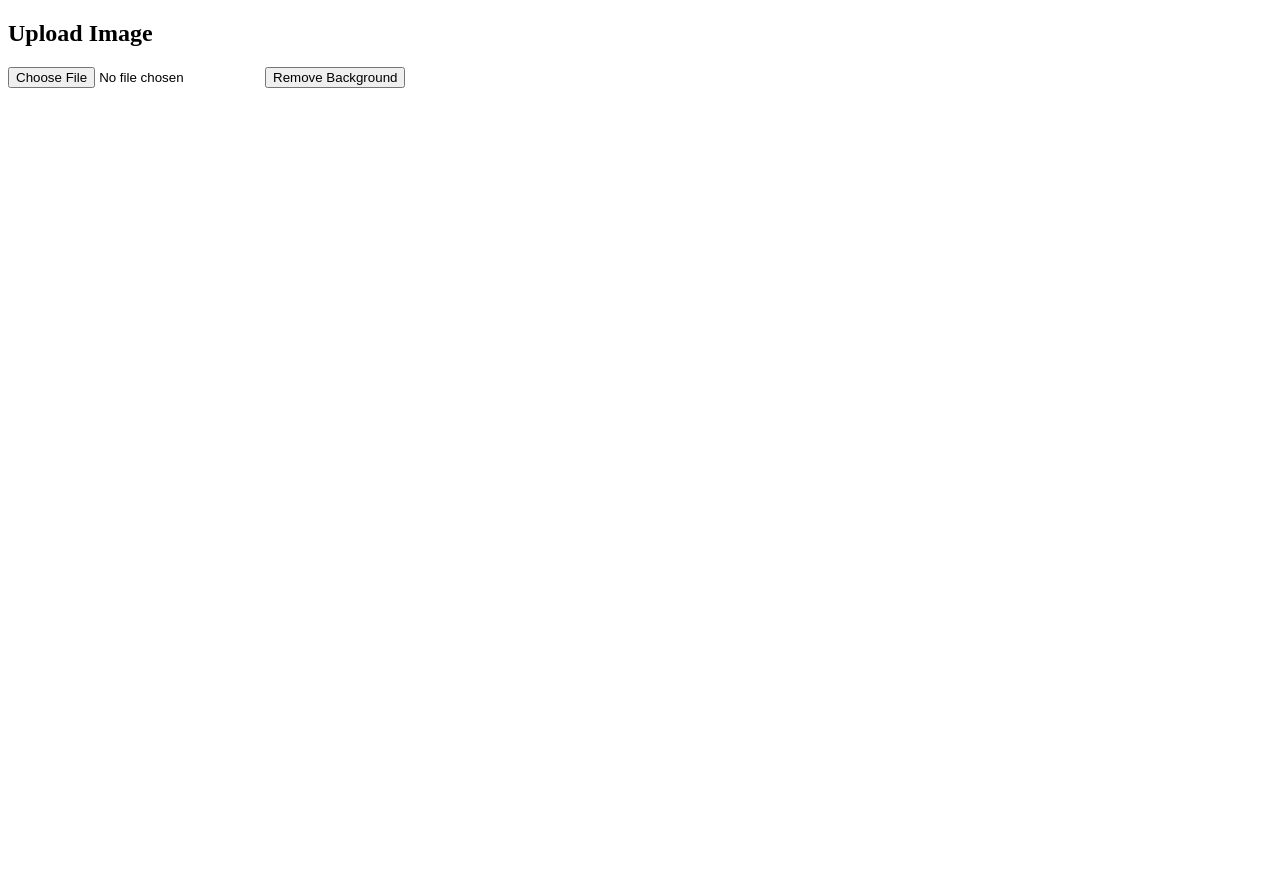
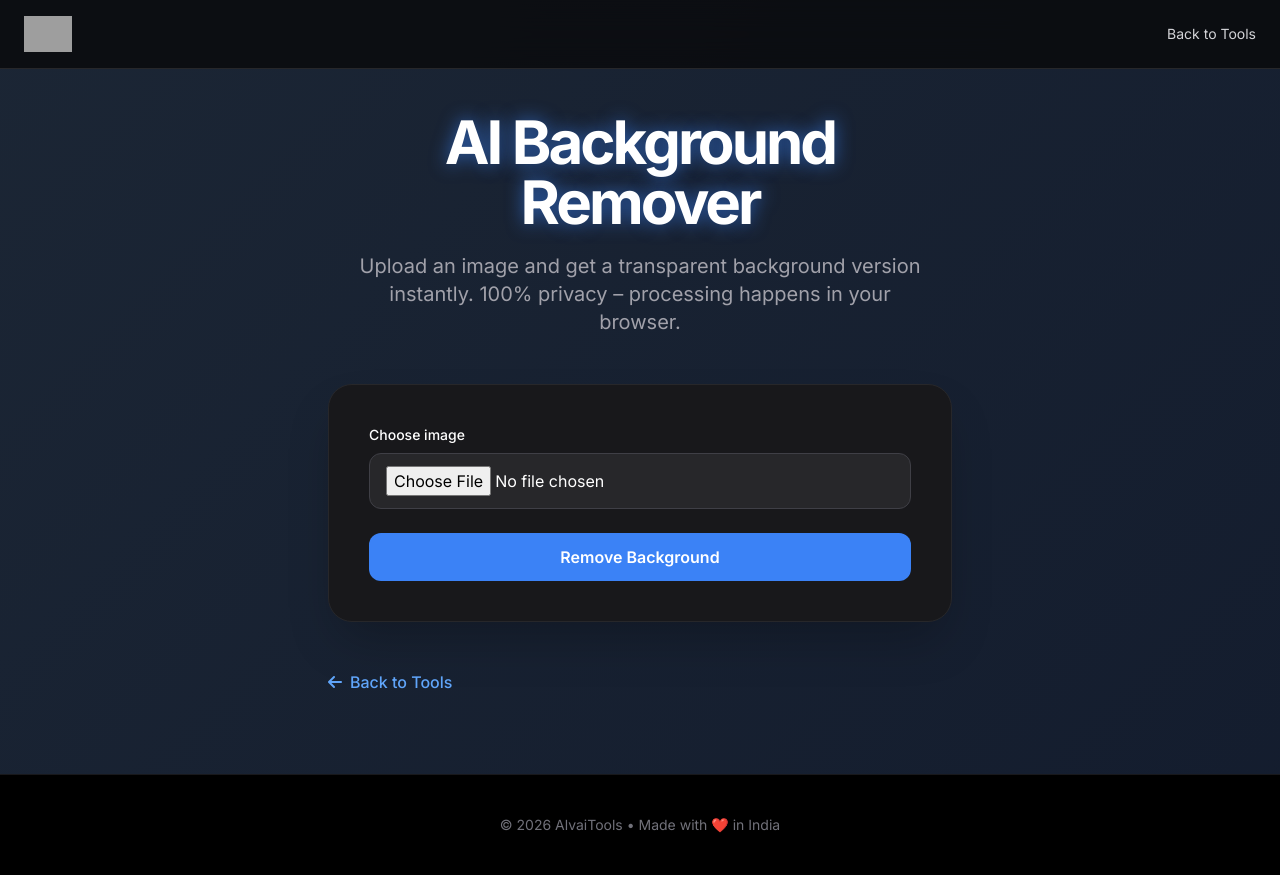
Before and after one commit to dhdev19/bg-remover-alv, a Flask app: page / in a window 1280 px wide. Before the commit the page ends 88 px from the top, so only its background shows below. Run offline with Flask 3, Linux system fonts and the light colour scheme; some libraries are stand-ins or nearby versions; grey boxes are pictures that could not be loaded.

Commit message:
Updated CSS

```diff
--- a/templates/index.html
+++ b/templates/index.html
@@ -1,18 +1,80 @@
 <!DOCTYPE html>
-<html>
+<html lang="en" class="scroll-smooth">
 <head>
-    <title>AI BG Remover</title>
+    <meta charset="UTF-8">
+    <meta name="viewport" content="width=device-width, initial-scale=1.0">
+    <title>AI BG Remover • AlvaiTools</title>
+    <link rel="shortcut icon" href="https://alvaitools.com/images/ai-favicon.png" type="image/x-icon">
+    <script src="https://cdn.tailwindcss.com"></script>
+    <link rel="stylesheet" href="https://cdnjs.cloudflare.com/ajax/libs/font-awesome/6.6.0/css/all.min.css">
+    <link href="https://fonts.googleapis.com/css2?family=Inter:wght@400;500;600;700;900&family=Space+Grotesk:wght@500;600;700&display=swap" rel="stylesheet">
+
+    <style>
+        :root { --primary: 59 130 246; }
+        body { font-family: 'Inter', sans-serif; background: #0f172a; color: white; }
+        .tool-hero-bg {
+            background: linear-gradient(135deg, #0f172a 0%, #1e2937 50%, #0f172a 100%);
+            background-size: 400% 400%;
+            animation: gradientShift 18s ease infinite;
+        }
+        @keyframes gradientShift {
+            0% { background-position: 0% 50%; }
+            50% { background-position: 100% 50%; }
+            100% { background-position: 0% 50%; }
+        }
+        .neon-glow { text-shadow: 0 0 18px rgb(59 130 246 / 0.65); }
+        .tool-card { transition: all 0.3s ease; }
+        .tool-card:hover { transform: translateY(-4px); border-color: rgb(59 130 246 / 0.4); }
+    </style>
 </head>
-<body>
-    <h2>Upload Image</h2>
-    <form method="POST" enctype="multipart/form-data">
-        <input type="file" name="image" required>
-        <button type="submit">Remove Background</button>
-    </form>
+<body class="min-h-screen flex flex-col">
 
-    {% if output_image %}
-        <h3>Result:</h3>
-        <img src="{{ output_image }}" width="300">
-    {% endif %}
+    <nav class="fixed top-0 left-0 right-0 z-50 bg-zinc-950/80 backdrop-blur-xl border-b border-zinc-800">
+        <div class="max-w-screen-2xl mx-auto px-6 py-4 flex items-center justify-between">
+            <a href="https://alvaitools.com" class="flex items-center gap-3">
+                <img src="https://alvaitools.com/images/ai-logo.png" alt="AlvaiTools" class="h-9 w-auto">
+            </a>
+            <div class="flex items-center gap-4">
+                <a href="https://alvaitools.com" class="text-sm text-zinc-300 hover:text-white transition">Back to Tools</a>
+            </div>
+        </div>
+    </nav>
+
+    <section class="tool-hero-bg flex-grow pt-28 pb-20">
+        <div class="max-w-2xl mx-auto px-6">
+            <div class="text-center mb-12">
+                <h1 class="text-5xl md:text-6xl font-bold tracking-tighter neon-glow mb-5">AI Background Remover</h1>
+                <p class="text-xl text-zinc-400 max-w-xl mx-auto">
+                    Upload an image and get a transparent background version instantly. 100% privacy – processing happens in your browser.
+                </p>
+            </div>
+
+            <div class="bg-zinc-900 border border-zinc-800 rounded-3xl p-8 md:p-10 shadow-2xl tool-card">
+                <form method="POST" enctype="multipart/form-data" class="space-y-6">
+                    <div>
+                        <label class="block text-sm font-medium mb-2">Choose image</label>
+                        <input type="file" name="image" accept="image/*" required class="w-full bg-zinc-800 border border-zinc-700 rounded-xl px-4 py-3 focus:outline-none focus:border-blue-500" />
+                    </div>
+                    <button type="submit" class="w-full bg-blue-500 hover:bg-blue-600 text-white font-semibold py-3 rounded-xl transition">Remove Background</button>
+                </form>
+
+                {% if output_image %}
+                <div class="mt-8 text-center">
+                    <h3 class="text-2xl font-bold mb-4">Result:</h3>
+                    <img src="{{ output_image }}" class="mx-auto rounded-lg shadow-lg" alt="Output" />
+                </div>
+                {% endif %}
+            </div>
+
+            <a href="https://alvaitools.com" class="inline-flex items-center gap-2 mt-12 text-blue-400 hover:text-blue-300 font-medium transition-colors">
+                <i class="fa-solid fa-arrow-left"></i> Back to Tools
+            </a>
+        </div>
+    </section>
+
+    <footer class="bg-black border-t border-zinc-900 py-10 text-center text-sm text-zinc-500">
+        <div class="max-w-screen-2xl mx-auto px-6">© 2026 AlvaiTools • Made with ❤️ in India</div>
+    </footer>
+
 </body>
 </html>
```
